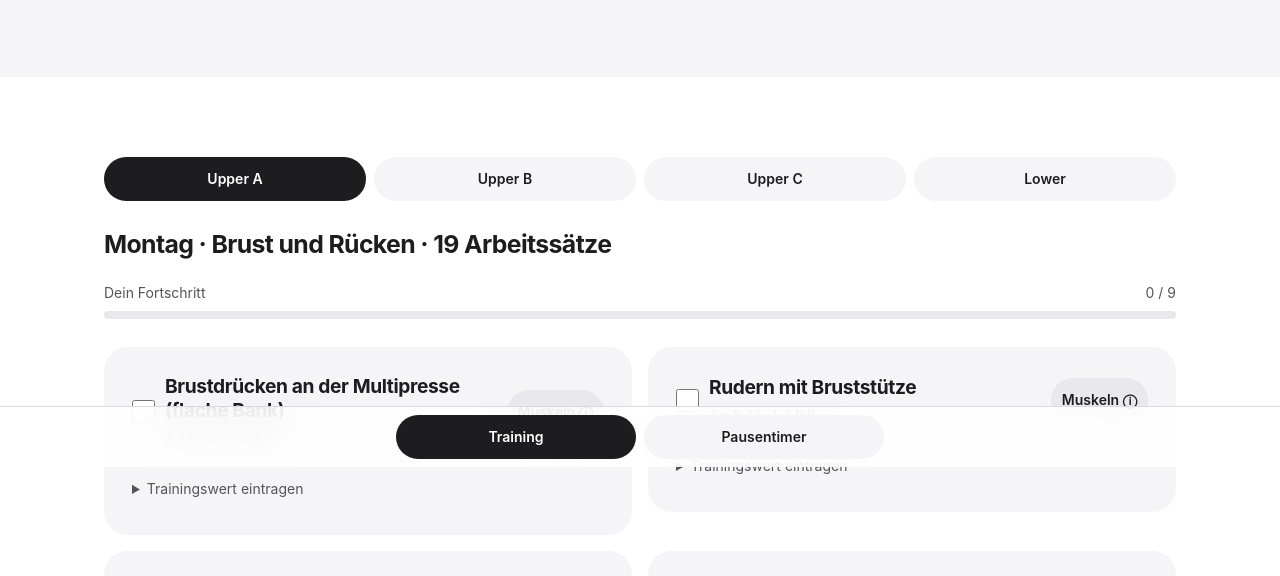
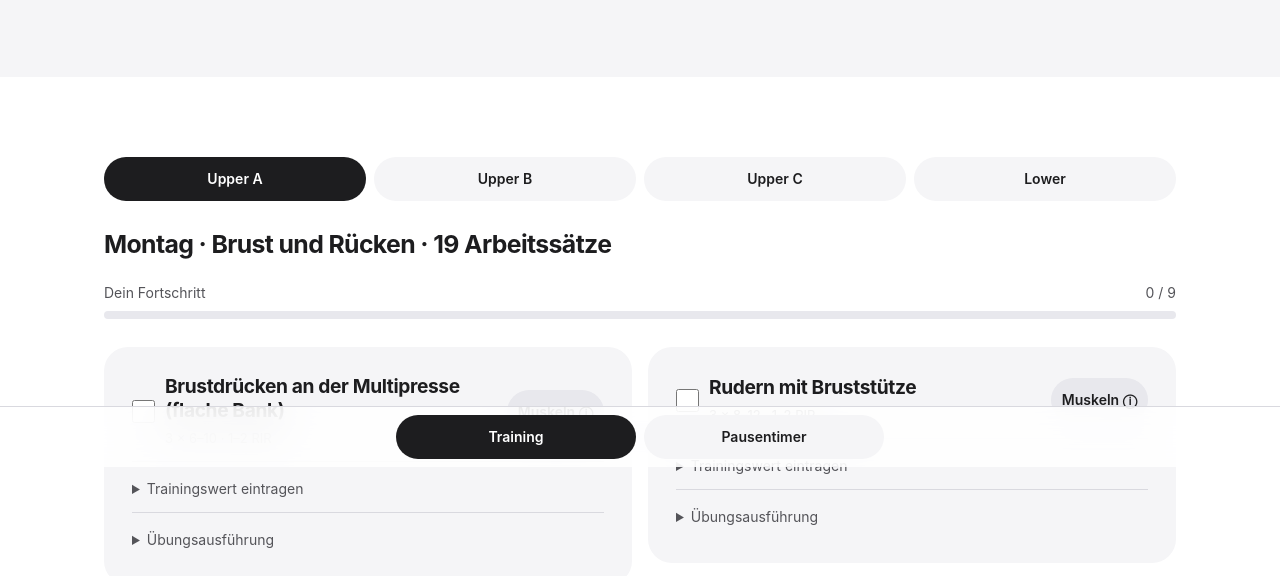
Before and after one commit to goekhanuensal-hue/Fitnessapp, a plain HTML site: page index.html in a window 1280 px wide. Shown: the part 333-909 px from the top of the page. Drawn offline with Linux system fonts and the light colour scheme.

Commit message:
Add collapsible exercise technique cues

```diff
--- a/index.html
+++ b/index.html
@@ -210,23 +210,23 @@
         return state
     }
     const library = {
-        'Beinpresse': [['quads', 'glutes'], ['hamstrings', 'calves'], 'Vorderer Oberschenkel, Gesäß', 'Hinterer Oberschenkel, Waden', 'Füße stabil halten, Knie in Richtung der Zehen bewegen.'],
+        'Beinpresse': [['quads', 'glutes'], ['hamstrings', 'calves'], 'Vorderer Oberschenkel, Gesäß', 'Hinterer Oberschenkel, Waden', 'Setz die ganzen Füße auf die Plattform und beug die Knie in Richtung der Zehen. Senk nur so weit ab, wie das Becken an der Lehne bleibt. Drück die Knie oben nicht ruckartig durch.'],
         'Brustpresse': [['chest'], ['triceps', 'frontdelts'], 'Brust', 'Trizeps, vordere Schulter', 'Schulterblätter stabil halten und kontrolliert drücken.'],
-        'Latzug zur Brust': [['lats'], ['biceps', 'upperback'], 'Breiter Rücken (Latissimus)', 'Bizeps, oberer Rücken', 'Stange zur oberen Brust ziehen, nicht in den Nacken.'],
+        'Latzug zur Brust': [['lats'], ['biceps', 'upperback'], 'Breiter Rücken (Latissimus)', 'Bizeps, oberer Rücken', 'Klemm die Oberschenkel unter das Polster und zieh die Stange zur oberen Brust. Ellbogen nach unten führen, Oberkörper ruhig halten.'],
         'Beinbeuger': [['hamstrings'], ['calves'], 'Hintere Oberschenkel', 'Waden (unterstützend)', 'Bewegung ohne Schwung ausführen.'],
         'Seitheben': [['sidedelts'], ['traps'], 'Seitliche Schulter', 'Oberer Trapezmuskel', 'Arme seitlich kontrolliert heben, Schultern nicht hochziehen.'],
         'Bizepscurls': [['biceps'], ['forearms'], 'Bizeps', 'Unterarme', 'Ellbogen ruhig halten, Gewicht nicht hochschwingen.'],
         'Trizeps am Kabel': [['triceps'], ['forearms'], 'Trizeps', 'Unterarme', 'Ellbogen nah am Körper halten.'],
         'Trizepsdrücken': [['triceps'], ['forearms'], 'Trizeps', 'Unterarme', 'Oberarme ruhig halten, Ellenbogen strecken.'],
-        'Bauchcrunch am Kabel': [['abs'], ['obliques'], 'Gerader Bauchmuskel', 'Seitliche Bauchmuskeln', 'Rumpf einrollen statt mit den Armen zu ziehen.'],
+        'Bauchcrunch am Kabel': [['abs'], ['obliques'], 'Gerader Bauchmuskel', 'Seitliche Bauchmuskeln', 'Knie vor dem Kabelzug und halte das Seil am Kopf. Roll die Rippen zum Becken ein. Hüfte und Arme bleiben dabei möglichst ruhig.'],
         'Bauchcrunch': [['abs'], ['obliques'], 'Gerader Bauchmuskel', 'Seitliche Bauchmuskeln', 'Wirbelsäule kontrolliert einrollen, nicht am Kopf ziehen.'],
-        'Hackenschmidt-Kniebeuge': [['quads', 'glutes'], ['hamstrings', 'calves'], 'Vorderer Oberschenkel, Gesäß', 'Hinterer Oberschenkel, Waden', 'So tief gehen, wie du stabil und schmerzfrei bleibst.'],
-        'Rudern mit Bruststütze': [['upperback', 'lats'], ['biceps', 'reardelts'], 'Oberer Rücken, Latissimus', 'Bizeps, hintere Schulter', 'Brust an der Stütze lassen und Ellbogen nach hinten ziehen.'],
+        'Hackenschmidt-Kniebeuge': [['quads', 'glutes'], ['hamstrings', 'calves'], 'Vorderer Oberschenkel, Gesäß', 'Hinterer Oberschenkel, Waden', 'Lehn Rücken und Schultern an die Polster. Beug die Knie kontrolliert in Richtung der Zehen. Lass die Fersen auf der Plattform und geh nur so tief, wie du stabil bleibst.'],
+        'Rudern mit Bruststütze': [['upperback', 'lats'], ['biceps', 'reardelts'], 'Oberer Rücken, Latissimus', 'Bizeps, hintere Schulter', 'Zieh die Griffe zu den unteren Rippen und führ die Ellbogen nach hinten. Brust am Polster lassen und die Griffe kontrolliert vorlassen.'],
         'Rudern am Kabel': [['upperback', 'lats'], ['biceps', 'reardelts'], 'Oberer Rücken, Latissimus', 'Bizeps, hintere Schulter', 'Rumpf stabil halten und Griff zum Oberbauch ziehen.'],
-        'Schrägbank-Brustpresse': [['upperchest'], ['triceps', 'frontdelts'], 'Oberer Brustbereich', 'Trizeps, vordere Schulter', 'Schrägbank moderat einstellen, Schultern stabilisieren.'],
-        'Schulterdrücken Maschine': [['frontdelts', 'sidedelts'], ['triceps'], 'Vordere und seitliche Schulter', 'Trizeps', 'Sitzhöhe so einstellen, dass die Griffe auf Schulterhöhe starten. Rücken an der Lehne lassen und kontrolliert drücken.'],
+        'Schrägbank-Brustpresse': [['upperchest'], ['triceps', 'frontdelts'], 'Oberer Brustbereich', 'Trizeps, vordere Schulter', 'Stell den Sitz so ein, dass die Griffe auf Höhe der oberen Brust starten. Drück schräg nach oben und lass die Griffe langsam zurück. Rücken an der Lehne lassen.'],
+        'Schulterdrücken Maschine': [['frontdelts', 'sidedelts'], ['triceps'], 'Vordere und seitliche Schulter', 'Trizeps', 'Stell den Sitz so ein, dass die Griffe etwa auf Schulterhöhe starten. Drück kontrolliert nach oben und lass den Rücken an der Lehne.'],
         'Schulterdrücken': [['frontdelts', 'sidedelts'], ['triceps'], 'Vordere und seitliche Schulter', 'Trizeps', 'Gewicht kontrolliert über Kopf drücken.'],
-        'Reverse Butterfly': [['reardelts', 'upperback'], ['traps'], 'Hintere Schulter, oberer Rücken', 'Trapezmuskel', 'Arme seitlich nach hinten führen, ohne Schwung.'],
+        'Reverse Butterfly': [['reardelts', 'upperback'], ['traps'], 'Hintere Schulter, oberer Rücken', 'Trapezmuskel', 'Führ die Griffe mit leicht gebeugten Armen seitlich nach hinten. Brust am Polster lassen und die Arme ohne Schwung zurückführen.'],
         'Wadenheben': [['calves'], [], 'Wadenmuskulatur', '—', 'Fersen kontrolliert senken und anheben.'],
         'Plank': [['abs'], ['obliques', 'glutes', 'lowerback'], 'Bauchmuskulatur', 'Seitlicher Bauch, Gesäß, Rückenstrecker', 'Körper gerade halten und ruhig weiteratmen.'],
         'Goblet Squat': [['quads', 'glutes'], ['abs', 'lowerback'], 'Vorderer Oberschenkel, Gesäß', 'Rumpfmuskulatur', 'Hantel vor der Brust halten und die Knie in Richtung der Zehen führen.'],
@@ -236,21 +236,21 @@
         'Face Pulls am Kabel': [['reardelts', 'upperback'], ['traps'], 'Hintere Schulter, oberer Rücken', 'Trapezmuskel', 'Seil auf Gesichtshöhe ziehen und dabei den Rumpf ruhig halten.'],
         'Dead Bug': [['abs', 'obliques'], [], 'Bauchmuskulatur', '—', 'Gegenüberliegenden Arm und Bein langsam absenken und den unteren Rücken stabil halten.'],
         'Cardio': [['quads', 'calves', 'glutes'], ['hamstrings'], 'Beine und Gesäß (je nach Gerät)', 'Herz-Kreislauf-System', 'Moderat trainieren: Sprechen sollte noch möglich sein.'],
-        'Brustdrücken an der Multipresse (flache Bank)': [['chest'], ['triceps', 'frontdelts'], 'Brust', 'Trizeps, vordere Schulter', 'Bank flach einstellen, Schulterblätter stabil halten und die Stange kontrolliert zur Brust absenken.'],
-        'Seitheben Maschine': [['sidedelts'], ['traps'], 'Seitliche Schulter', 'Oberer Trapezmuskel', 'Arme kontrolliert seitlich anheben und Schultern nicht hochziehen.'],
-        'Bizepscurls Maschine': [['biceps'], ['forearms'], 'Bizeps', 'Unterarme', 'Ellbogen an der Auflage halten und die Bewegung ohne Schwung ausführen.'],
-        'Trizepsdrücken am Kabel': [['triceps'], ['forearms'], 'Trizeps', 'Unterarme', 'Ellbogen nah am Körper halten und kontrolliert strecken.'],
-        'Hip Thrust Maschine': [['glutes'], ['hamstrings', 'quads'], 'Gesäß', 'Hintere Oberschenkel, Quadrizeps', 'Becken kontrolliert strecken und nicht ins Hohlkreuz ausweichen.'],
-        'Sitzender Beinbeuger': [['hamstrings'], ['calves'], 'Hintere Oberschenkel', 'Waden (unterstützend)', 'Hüfte an der Sitzfläche halten und das Gewicht kontrolliert bewegen.'],
-        'Beinstrecker': [['quads'], [], 'Vorderer Oberschenkel', '—', 'Knieachse an der Geräteachse ausrichten und kontrolliert strecken.'],
-        'Wadenheben Maschine': [['calves'], [], 'Wadenmuskulatur', '—', 'Fersen langsam absenken und über den Fußballen vollständig anheben.'],
+        'Brustdrücken an der Multipresse (flache Bank)': [['chest'], ['triceps', 'frontdelts'], 'Brust', 'Trizeps, vordere Schulter', 'Sicherheitsstopps vorab mit leerer Stange testen. Füße fest aufstellen, Schulterblätter stabil halten und die Stange kontrolliert zur mittleren Brust senken. Ellbogen leicht am Körper anwinkeln.'],
+        'Seitheben Maschine': [['sidedelts'], ['traps'], 'Seitliche Schulter', 'Oberer Trapezmuskel', 'Heb die Arme seitlich bis etwa auf Schulterhöhe und senk sie langsam. Ellbogen leicht gebeugt lassen und die Schultern locker halten.'],
+        'Bizepscurls Maschine': [['biceps'], ['forearms'], 'Bizeps', 'Unterarme', 'Leg die Oberarme aufs Polster und beug die Ellbogen. Handgelenke gerade halten und das Gewicht langsam absenken.'],
+        'Trizepsdrücken am Kabel': [['triceps'], ['forearms'], 'Trizeps', 'Unterarme', 'Drück den Griff nach unten, bis die Arme gestreckt sind. Ellbogen dicht am Körper lassen und nur die Unterarme bewegen.'],
+        'Hip Thrust Maschine': [['glutes'], ['hamstrings', 'quads'], 'Gesäß', 'Hintere Oberschenkel, Quadrizeps', 'Drück die Hüfte über die Fersen nach oben und spann oben das Gesäß an. Rippen ruhig halten und die Bewegung beenden, bevor du ins Hohlkreuz gehst.'],
+        'Sitzender Beinbeuger': [['hamstrings'], ['calves'], 'Hintere Oberschenkel', 'Waden (unterstützend)', 'Richte die Knie an der Drehachse aus. Zieh das Rollenpolster mit den Fersen nach unten, während die Hüfte am Sitz bleibt. Langsam zurückführen.'],
+        'Beinstrecker': [['quads'], [], 'Vorderer Oberschenkel', '—', 'Richte die Knie an der Drehachse aus und stell das Polster knapp über den Knöcheln ein. Streck die Knie kontrolliert und senk das Gewicht langsam.'],
+        'Wadenheben Maschine': [['calves'], [], 'Wadenmuskulatur', '—', 'Stell die Fußballen auf die Kante. Senk die Fersen langsam und drück dich auf die Zehenspitzen. Ohne Federn oder Schwung arbeiten.'],
         'Bauchcrunch Maschine': [['abs'], ['obliques'], 'Gerader Bauchmuskel', 'Seitliche Bauchmuskeln', 'Rumpf einrollen und nicht mit den Armen am Griff ziehen.'],
-        'Neutraler Latzug': [['lats'], ['biceps', 'upperback'], 'Breiter Rücken (Latissimus)', 'Bizeps, oberer Rücken', 'Neutralen Griff zur oberen Brust ziehen und den Oberkörper stabil halten.'],
-        'Sitzendes Kabelrudern': [['upperback', 'lats'], ['biceps', 'reardelts'], 'Oberer Rücken, Latissimus', 'Bizeps, hintere Schulter', 'Griff zum Oberbauch ziehen und den Rumpf ruhig halten.'],
-        'Butterfly Maschine': [['chest'], ['frontdelts'], 'Brust', 'Vordere Schulter', 'Arme leicht gebeugt halten und die Griffe kontrolliert zusammenführen.'],
-        'Seitheben am Kabel': [['sidedelts'], ['traps'], 'Seitliche Schulter', 'Oberer Trapezmuskel', 'Kabel mit leicht gebeugtem Arm seitlich anheben und Schwung vermeiden.'],
-        'Hammercurls am Kabel': [['biceps'], ['forearms'], 'Bizeps und Brachialis', 'Unterarme', 'Neutralen Griff halten und Ellbogen ruhig am Körper lassen.'],
-        'Trizepsdrücken über Kopf': [['triceps'], ['shoulders'], 'Trizeps, besonders langer Kopf', 'Schulter stabilisiert', 'Oberarme neben dem Kopf stabil halten und Ellbogen kontrolliert strecken.'],
+        'Neutraler Latzug': [['lats'], ['biceps', 'upperback'], 'Breiter Rücken (Latissimus)', 'Bizeps, oberer Rücken', 'Zieh den Griff mit zueinander zeigenden Handflächen zur oberen Brust. Ellbogen nach unten ziehen und den Oberkörper ruhig halten.'],
+        'Sitzendes Kabelrudern': [['upperback', 'lats'], ['biceps', 'reardelts'], 'Oberer Rücken, Latissimus', 'Bizeps, hintere Schulter', 'Zieh den Griff zum Oberbauch und führ die Ellbogen nach hinten. Halt den Rumpf stabil und lass den Griff langsam wieder vor.'],
+        'Butterfly Maschine': [['chest'], ['frontdelts'], 'Brust', 'Vordere Schulter', 'Führ die Griffe vor der Brust zusammen. Lass die Ellbogen leicht gebeugt und öffne die Arme nur so weit, wie es sich in den Schultern gut anfühlt.'],
+        'Seitheben am Kabel': [['sidedelts'], ['traps'], 'Seitliche Schulter', 'Oberer Trapezmuskel', 'Stell dich seitlich zum tiefen Kabelzug. Heb den leicht gebeugten Arm bis etwa auf Schulterhöhe. Rumpf ruhig halten und langsam absenken.'],
+        'Hammercurls am Kabel': [['biceps'], ['forearms'], 'Bizeps und Brachialis', 'Unterarme', 'Greif das Seil mit zueinander zeigenden Handflächen und beug die Ellbogen. Oberarme am Körper lassen und ohne Schwung absenken.'],
+        'Trizepsdrücken über Kopf': [['triceps'], ['shoulders'], 'Trizeps, besonders langer Kopf', 'Schulter stabilisiert', 'Streck die Unterarme am Kabel nach vorn oben. Oberarme neben dem Kopf ruhig halten und ein Ausweichen ins Hohlkreuz vermeiden.'],
         'Kabel Pull-Through': [['glutes', 'hamstrings'], ['lowerback'], 'Gesäß, hintere Oberschenkel', 'Rückenstrecker', 'Hüfte nach hinten schieben und aus der Hüftstreckung aufrichten.'],
         'Liegender Beinbeuger': [['hamstrings'], ['calves'], 'Hintere Oberschenkel', 'Waden (unterstützend)', 'Becken auf der Bank halten und ohne Schwung beugen.'],
         'Abduktorenmaschine': [['glutes'], [], 'Seitliche Gesäßmuskulatur', '—', 'Beine kontrolliert nach außen führen und die Rückbewegung langsam ausführen.'],
@@ -310,6 +310,16 @@
         if (e.key === 'Escape')
             hideInfo()
     });
+    function exerciseTechnique(name) {
+        const panel = document.createElement('details');
+        panel.className = 'exercise-log exercise-technique';
+        const summary = document.createElement('summary');
+        summary.textContent = 'Übungsausführung';
+        const tip = document.createElement('p');
+        tip.textContent = library[normalize(name)][4];
+        panel.append(summary, tip);
+        return panel;
+    }
     const priorTrainingDays = {
         'upper-midweek': {'Schrägbank-Brustpresse': 'A2'},
         C: {
@@ -373,8 +383,12 @@
             const card = document.createElement('div');
             card.className = 'exercise-card';
             card.append(row);
-            if (!name.startsWith('Cardio'))
-                card.append(TrainingTools.exerciseLog(plan, name, detail, priorTrainingDays[plan]?.[name]));
+            if (!name.startsWith('Cardio')) {
+                card.append(
+                    TrainingTools.exerciseLog(plan, name, detail, priorTrainingDays[plan]?.[name]),
+                    exerciseTechnique(name)
+                );
+            }
             root.append(card);
             if (name.startsWith('Cardio'))
                 root.append(FitnessSteps.panel(render))
--- a/training-theme.css
+++ b/training-theme.css
@@ -120,6 +120,8 @@ main { padding: calc(60px + env(safe-area-inset-top)) 0 calc(84px + env(safe-are
 .night[aria-pressed="true"] { background: var(--ink); }
 .exercise-log { margin-top: 13px; border-top: 1px solid var(--line); padding-top: 9px; }
 .exercise-log summary { color: var(--secondary); cursor: pointer; padding: 7px 0; font-size: .875rem; }
+.exercise-technique { margin-top: 5px; }
+.exercise-technique p { margin: 4px 0 8px; font-size: .875rem; line-height: 1.45; }
 .exercise-log form { display: grid; grid-template-columns: repeat(2,minmax(0,1fr)); align-items: end; gap: 10px; margin-top: 10px; }
 .exercise-log label { display: grid; gap: 5px; font-size: .8125rem; color: var(--secondary); }
 .exercise-log input, .steps-form input { background: var(--page); color: var(--ink); border: 1px solid var(--line); border-radius: 12px; padding: 9px 12px; min-height: 44px; min-width: 0; width: 100%; }
```
